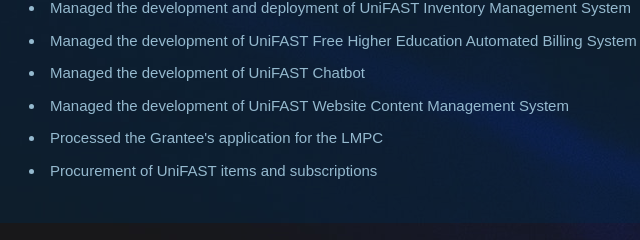
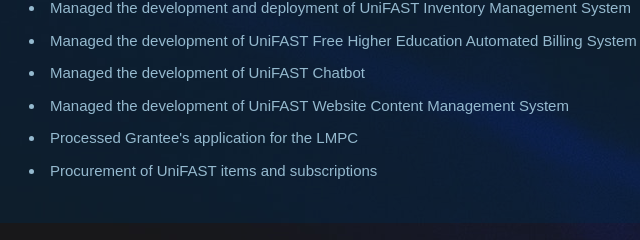
Before and after one commit to JojoBahil/JojoBahil.github.io, a plain HTML site: page index.html in a window 1280 px wide. Shown: the part 998-1238 px from the top of the page, 127-767 px from the left. Drawn offline with nearby package versions, Linux system fonts and the light colour scheme.

Commit message:
changed wordings

```diff
--- a/index.html
+++ b/index.html
@@ -250,7 +250,7 @@
                 <li>Managed the development of UniFAST Free Higher Education Automated Billing System</li>
                 <li>Managed the development of UniFAST Chatbot</li>
                 <li>Managed the development of UniFAST Website Content Management System</li>
-                <li>Processed the Grantee's application for the LMPC</li>
+                <li>Processed Grantee's application for the LMPC</li>
                 <li>Procurement of UniFAST items and subscriptions</li>
             </ul>
         </div>
```
